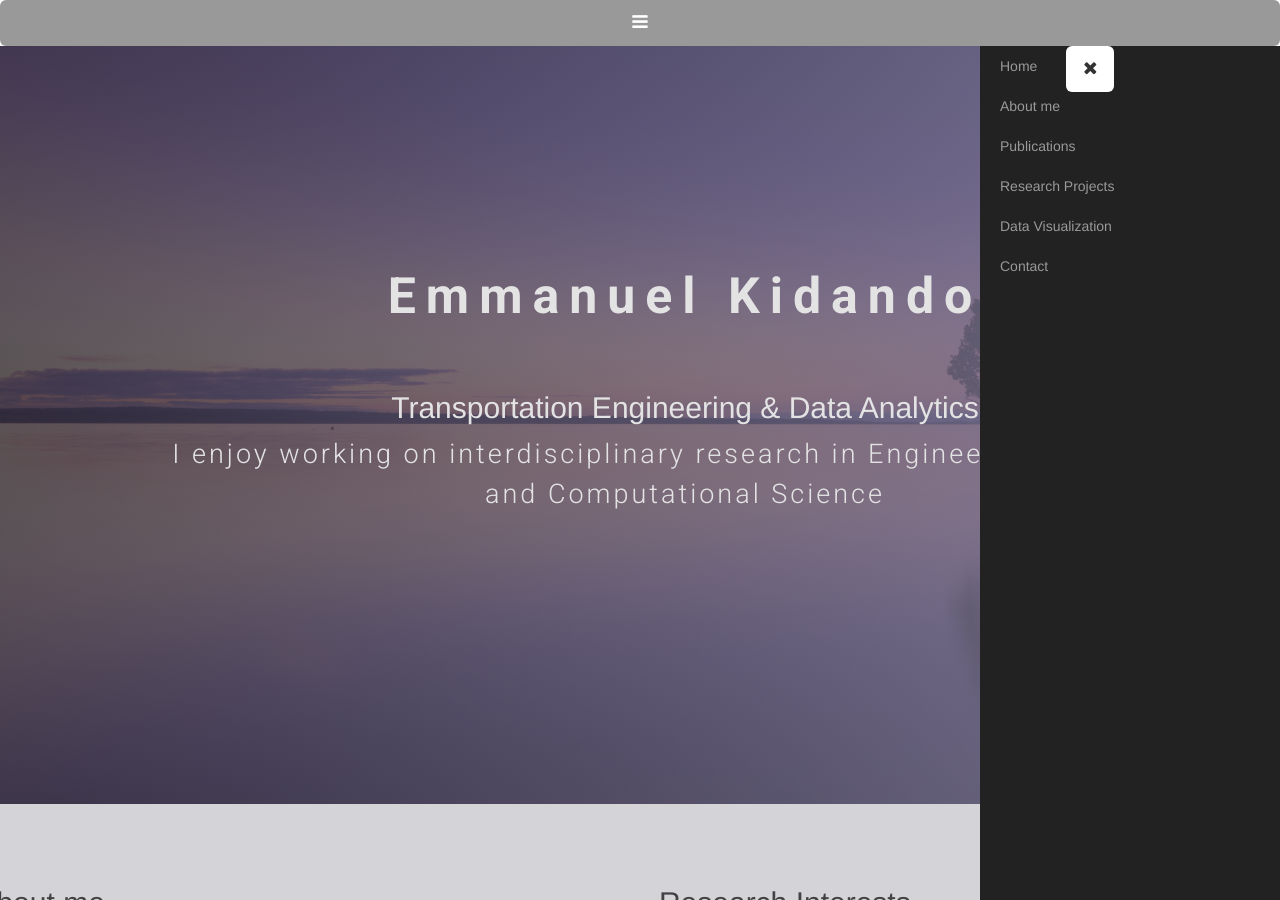
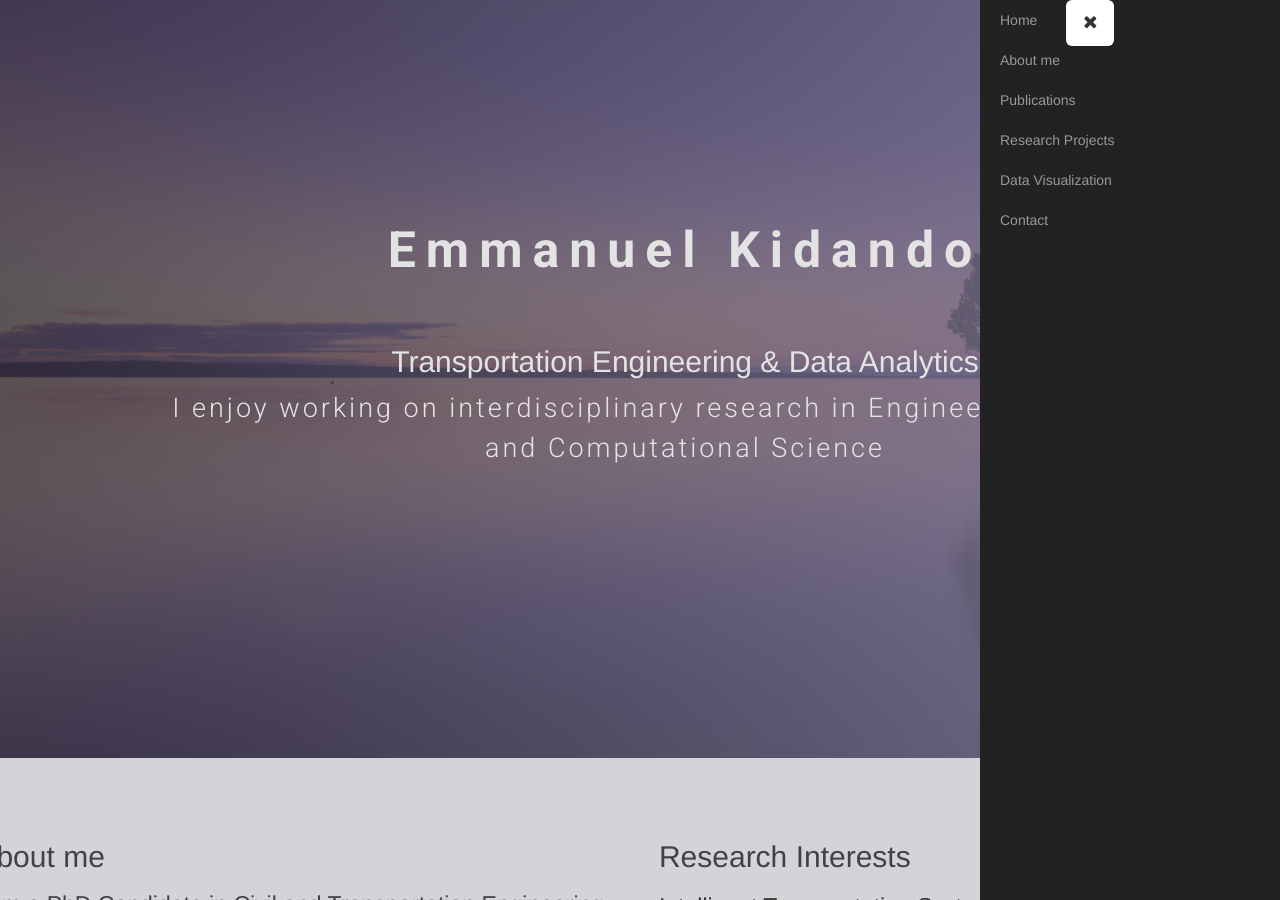
Before and after one commit to ekidando/Kidando, a Jekyll site: the page index.html, which Jekyll copies as it is, in a window 1280 px wide and 900 px high. Built offline with Jekyll 4.4.1, drawn with Linux system fonts in a browser that asks for light colours; nearby versions of some CDN libraries; some web fonts are replaced.

Commit message:
Update index.html

```diff
--- a/index.html
+++ b/index.html
@@ -23,7 +23,7 @@
 <!-- Bootstrap Core JavaScript -->
 <script src="js/bootstrap.min.js"></script>
 
-<a id="menu-toggle" href="#" class="btn btn-dark btn-lg toggle"><i class="fa fa-bars"></i></a>
+
 <nav id="sidebar-wrapper">
   <ul class="sidebar-nav">
       <a id="menu-close" href="#" class="btn btn-light btn-lg pull-right toggle"><i class="fa fa-times"></i></a>
```
